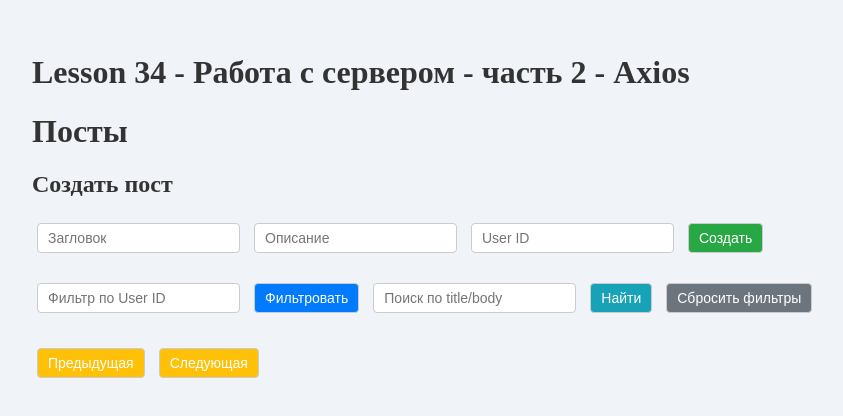
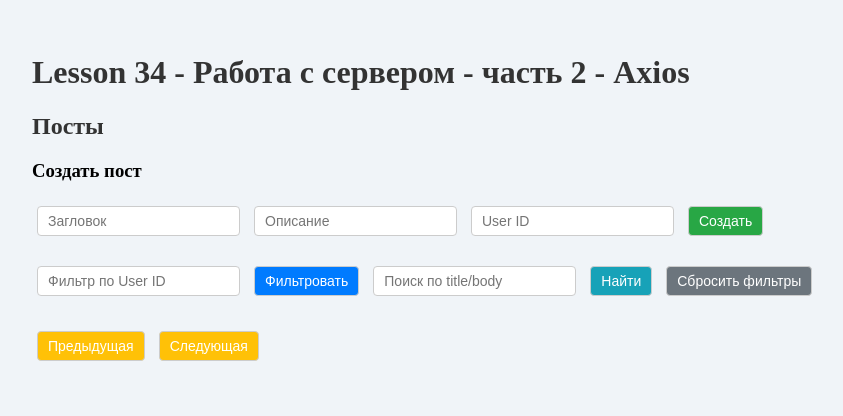
Before and after one commit to maksimtest-lab/lesson-34, a plain HTML site: page index.html in a window 1280 px wide. Shown: the whole page, without its empty margins (1-844 px from the left). Drawn offline with nearby package versions, Linux system fonts and the light colour scheme; no server answers.

Commit message:
fix: correct html syntax

```diff
--- a/index.html
+++ b/index.html
@@ -5,9 +5,6 @@
         <meta name="viewport" content="width=device-width, initial-scale=1.0">
         <title>Lesson 34 - Работа с сервером - часть 2 - Axios</title>
 
-    </head>
-    <body>
-        <h1>Lesson 34 - Работа с сервером - часть 2 - Axios</h1>
         <script src="https://cdn.jsdelivr.net/npm/axios/dist/axios.min.js"></script>
         <style>
             body {
@@ -91,9 +88,10 @@
         </style>
     </head>
     <body>
-    <h1>Посты</h1>
+        <h1>Lesson 34 - Работа с сервером - часть 2 - Axios</h1>
+        <h2>Посты</h2>
 
-    <h2>Создать пост</h2>
+        <h3>Создать пост</h3>
         <form id="createForm">
             <input type="text" id="title" placeholder="Загловок" required />
             <input type="text" id="body" placeholder="Описание" required />
```
Lines whose indentation alone changed are shown as unchanged.
